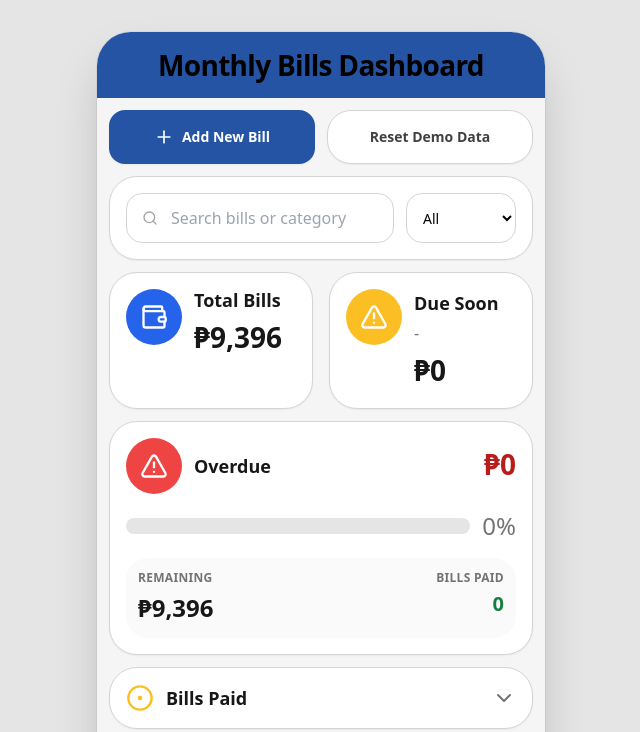
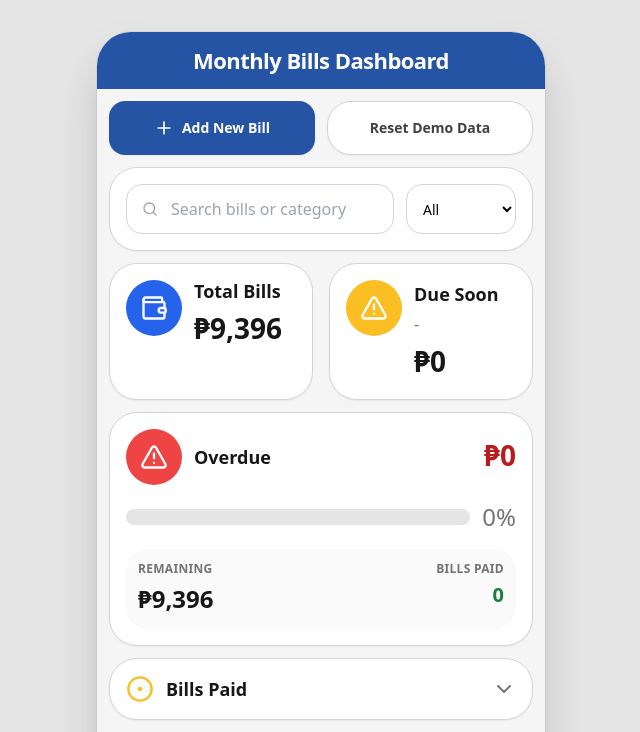
Before and after one commit to brehonioj-lgtm/Bills-App-V2-Beta, a React (Vite) app: page / in a window 1280 px wide. Shown: the top 732 px of the page, without its empty margins (319-959 px from the left). Built offline with nearby package versions, Linux system fonts and the light colour scheme.

Commit message:
Update App.jsx

```diff
--- a/App.jsx
+++ b/App.jsx
@@ -385,7 +385,7 @@ export default function App() {
     <div className="min-h-screen bg-neutral-200 p-4 md:p-8">
       <div className="mx-auto max-w-md px-2 md:px-0 overflow-hidden rounded-[34px] bg-neutral-100 shadow-2xl ring-1 ring-black/5">
         <div className="bg-[#2554A4] px-4 py-3 text-center">
-          <h1 className="text-[16px] md:text-[28px] font-bold tracking-tight">
+          <h1 className="text-[18px] md:text-[22px] font-bold text-white tracking-tight">
   Monthly Bills Dashboard
 </h1>
         </div>
```
